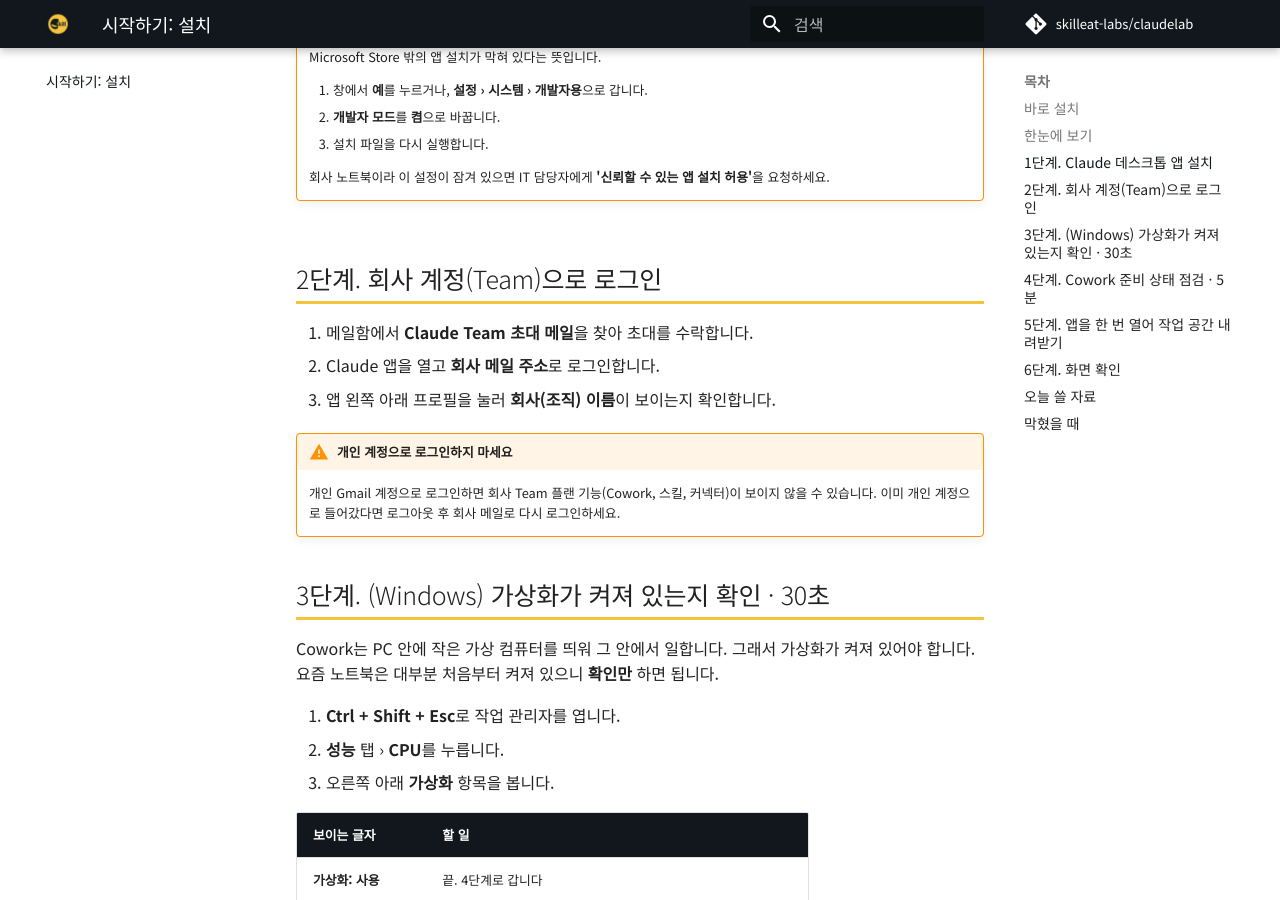
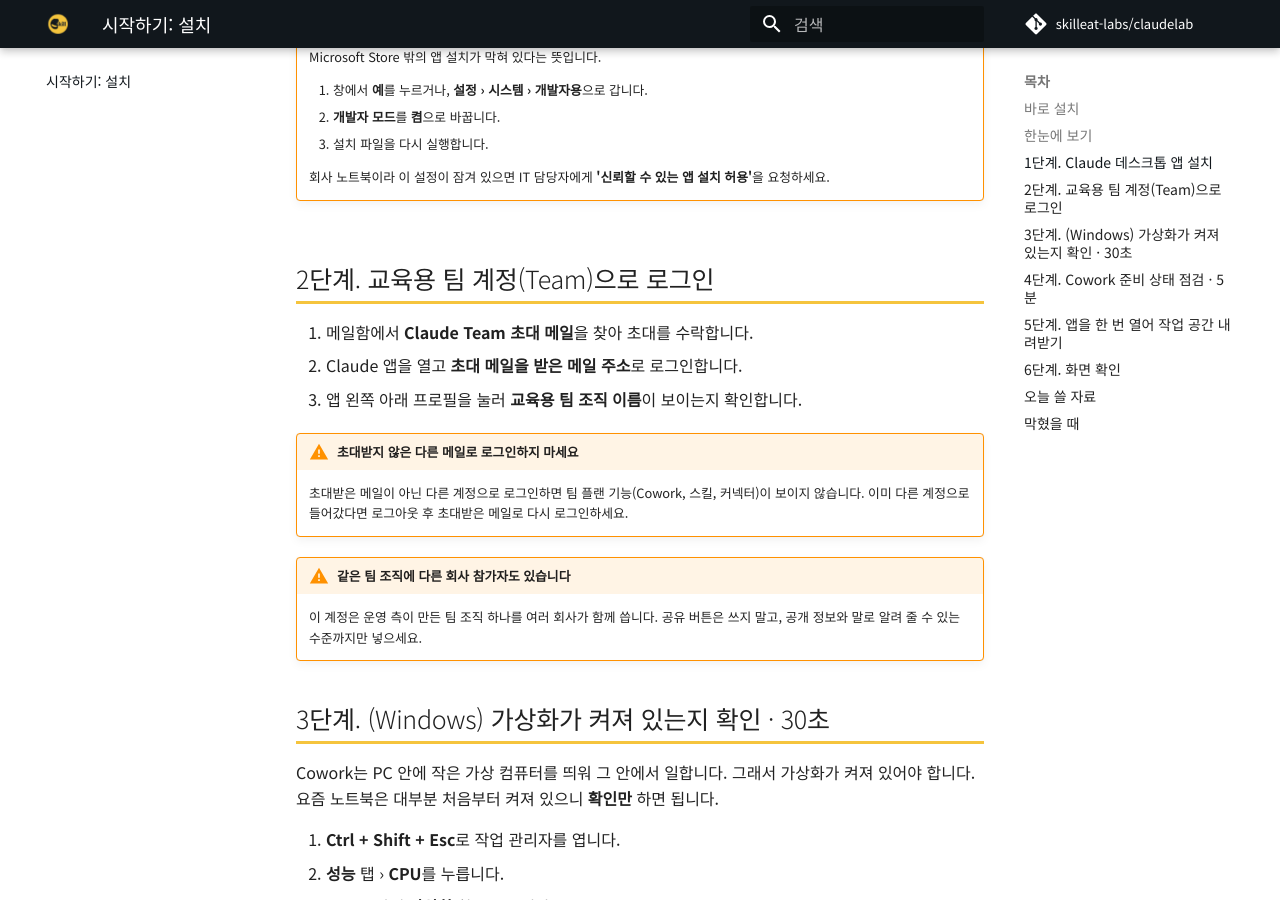
Before and after one commit to skilleat-labs/claudelab, an MkDocs documentation site: the page built from docs/install.md, in a window 1280 px wide and 900 px high, scrolled down 1286 px. Built offline with MkDocs 1.6.1 and Material for MkDocs 9.7.7, drawn with Linux system fonts in a browser that asks for light colours; comment, search, counter and statistics services are not loaded; some of the changed text lies outside the part shown.

Commit message:
실습가이드: Windows 기준 안내로 정리 (파일 탐색기, 압축 풀기, 메모장), 교육용 팀 계정 로그인 문구
Co-Authored-By: Claude Opus 5.5 <noreply@anthropic.com>

````diff
--- a/docs/install.md
+++ b/docs/install.md
@@ -17,7 +17,7 @@
 ## 한눈에 보기
 
 - [ ] **1단계** Claude 데스크톱 앱 설치
-- [ ] **2단계** 회사 계정(Team)으로 로그인
+- [ ] **2단계** 교육용 팀 계정(Team)으로 로그인
 - [ ] **3단계** (Windows) 가상화가 켜져 있는지 확인
 - [ ] **4단계** Cowork 준비 상태 점검
 - [ ] **5단계** 앱을 한 번 열어 작업 공간 내려받기
@@ -52,14 +52,17 @@
 
     macOS 14 (Sonoma) 이상이 필요합니다. 메뉴 › 이 Mac에 관하여에서 확인할 수 있습니다.
 
-## 2단계. 회사 계정(Team)으로 로그인
+## 2단계. 교육용 팀 계정(Team)으로 로그인
 
 1. 메일함에서 **Claude Team 초대 메일**을 찾아 초대를 수락합니다.
-2. Claude 앱을 열고 **회사 메일 주소**로 로그인합니다.
-3. 앱 왼쪽 아래 프로필을 눌러 **회사(조직) 이름**이 보이는지 확인합니다.
+2. Claude 앱을 열고 **초대 메일을 받은 메일 주소**로 로그인합니다.
+3. 앱 왼쪽 아래 프로필을 눌러 **교육용 팀 조직 이름**이 보이는지 확인합니다.
 
-!!! warning "개인 계정으로 로그인하지 마세요"
-    개인 Gmail 계정으로 로그인하면 회사 Team 플랜 기능(Cowork, 스킬, 커넥터)이 보이지 않을 수 있습니다. 이미 개인 계정으로 들어갔다면 로그아웃 후 회사 메일로 다시 로그인하세요.
+!!! warning "초대받지 않은 다른 메일로 로그인하지 마세요"
+    초대받은 메일이 아닌 다른 계정으로 로그인하면 팀 플랜 기능(Cowork, 스킬, 커넥터)이 보이지 않습니다. 이미 다른 계정으로 들어갔다면 로그아웃 후 초대받은 메일로 다시 로그인하세요.
+
+!!! warning "같은 팀 조직에 다른 회사 참가자도 있습니다"
+    이 계정은 운영 측이 만든 팀 조직 하나를 여러 회사가 함께 씁니다. 공유 버튼은 쓰지 말고, 공개 정보와 말로 알려 줄 수 있는 수준까지만 넣으세요.
 
 ## 3단계. (Windows) 가상화가 켜져 있는지 확인 · 30초
 
@@ -104,7 +107,7 @@ Anthropic이 제공하는 점검 프로그램입니다. 설치나 로그인 없
 
 Claude 앱을 처음 열고 일을 하나 맡기면 작업 공간(1GB 이상)을 내려받습니다. 몇 분 걸릴 수 있으니 설치하자마자 바로 한 번 보내 두고, 받는 동안 6단계를 확인합니다.
 
-1. Claude 앱 위쪽에서 **말풍선 아이콘**을 누르고, 입력창 왼쪽 아래에서 **Cowork**를 고릅니다. 선택 버튼이 없으면 이미 합쳐진 화면이니 그대로 씁니다.
+1. Claude 앱 위쪽에서 **말풍선 아이콘**을 누릅니다. 입력창 왼쪽 아래에 Chat/Cowork 선택이 보이면 **Cowork**를 고르고, 없으면(통합 화면) 그대로 씁니다.
 2. 아래 문장을 입력하고 보냅니다.
 
 ```text
@@ -123,8 +126,8 @@ Claude 앱을 처음 열고 일을 하나 맡기면 작업 공간(1GB 이상)을
 | 모델이 **Opus 5.5**로 되어 있다 (Fable은 고르지 않기) | 입력창 모델 선택 |
 | 설정 › Capabilities에서 **코드 실행 및 파일 생성**이 켜져 있다 | 설정 |
 
-!!! warning "Chat에서 계속 대화한다고 Cowork가 되지는 않습니다"
-    Chat은 묻고 답하기만 합니다. 폴더를 열고 파일을 만드는 실습은 반드시 **Cowork**에서 합니다.
+!!! warning "어느 화면이든 폴더 연결이 먼저입니다"
+    Chat/Cowork 선택이 보이면 **Cowork**를 고르세요. 통합 화면에서는 그대로 시작하세요. 두 화면 모두 실습 폴더를 연결한 뒤 진행합니다.
 
 !!! tip "다 됐으면"
     [4회차 실습 가이드](day4/index.md)로 갑니다. 강사가 다음 순서를 안내합니다. 화면이 조금 달라도 괜찮습니다. 2026년 9월부터 Chat과 Cowork가 하나로 합쳐지는 중이라 메뉴 이름이 다를 수 있습니다.
@@ -145,5 +148,5 @@ Claude 앱을 처음 열고 일을 하나 맡기면 작업 공간(1GB 이상)을
 | --- | --- |
 | 설치 중 'Trusted app installs must be enabled' | 1단계 경고 상자대로 개발자 모드 켜기. 잠겨 있으면 IT에 요청 |
 | 'Cowork를 사용할 수 없음' 또는 작업 공간이 시작되지 않음 | 3단계 가상화 확인 → 4단계 점검 → 빨간 항목을 IT에 |
-| 로그인했는데 Cowork나 스킬 메뉴가 없다 | 회사 계정인지 확인(2단계). 맞으면 관리자에게 Cowork, 스킬 사용이 켜져 있는지 요청 |
+| 로그인했는데 Cowork나 스킬 메뉴가 없다 | 초대받은 메일로 로그인했는지 확인(2단계). 맞으면 강사에게 알리기 (조직 설정은 운영 측) |
 | 작업 공간 내려받기가 계속 실패 | 회사 방화벽이 막는 경우. IT에 downloads.claude.ai 허용 요청 |
````
Also changed, not shown: docs/day4/04.md (+7 -7 lines), docs/index.md (+1 -1 lines).
